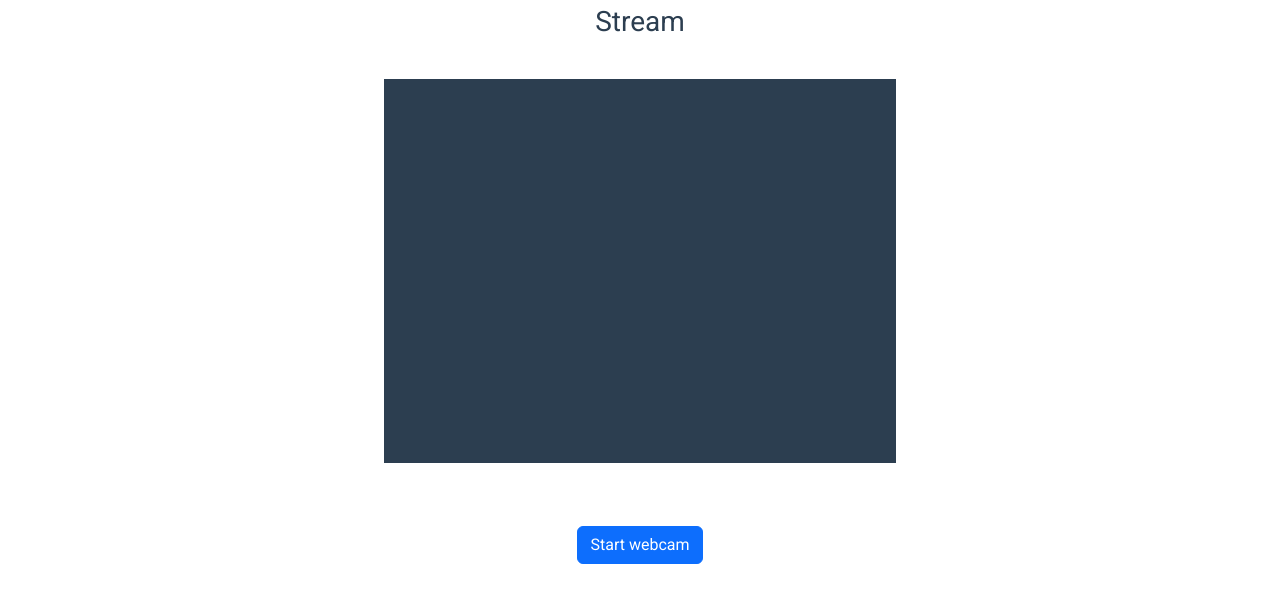
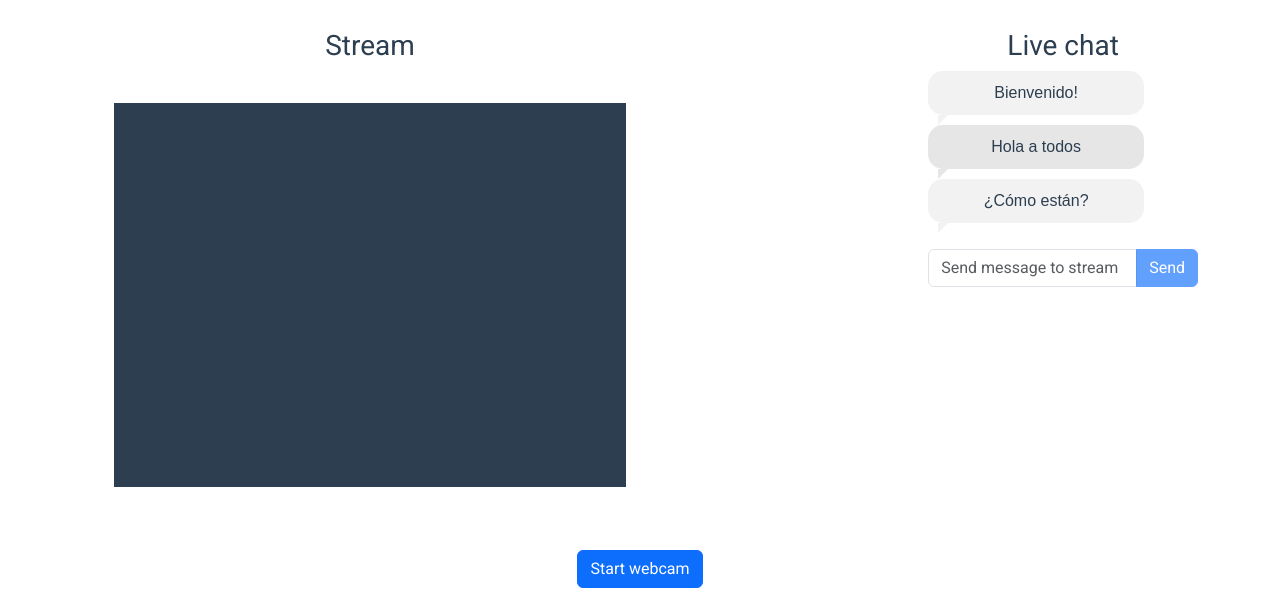
Before and after one commit to zamudio1243/streaming-simple-ui, a website built with Vite: page index.html in a window 1280 px wide. Shown: the part 121-730 px from the top of the page. Built offline with nearby package versions, Linux system fonts and the light colour scheme.

Commit message:
🚧 live chat

```diff
--- a/index.html
+++ b/index.html
@@ -1,42 +1,80 @@
 <!DOCTYPE html>
 <html lang="en">
-
   <head>
     <meta charset="UTF-8" />
     <link rel="icon" type="image/svg+xml" href="favicon.svg" />
     <meta name="viewport" content="width=device-width, initial-scale=1.0" />
     <title>WebRTC Demo</title>
     <!-- Importar Bootstrap CSS -->
-  <link rel="stylesheet" href="https://cdnjs.cloudflare.com/ajax/libs/bootstrap/5.3.0/css/bootstrap.min.css">
-
+    <link
+      rel="stylesheet"
+      href="https://cdnjs.cloudflare.com/ajax/libs/bootstrap/5.3.0/css/bootstrap.min.css"
+    />
   </head>
 
   <body>
     <div class="container">
       <h2 class="mt-5">1. Start/Watch stream video</h2>
-    <div class="videos">
+      <br />
+      <div class="video-container">
         <span>
           <h3>Stream</h3>
           <video id="webcamVideo" autoplay playsinline></video>
         </span>
-
+        <div class="live-chat-container">
+          <h3>Live chat</h3>
+          <ul id="message-list">
+            <li>Bienvenido!</li>
+            <li>Hola a todos</li>
+            <li>¿Cómo están?</li>
+          </ul>
+          <div class="input-group mb-3">
+            <input
+              id="callInput"
+              type="text"
+              class="form-control"
+              placeholder="Send message to stream"
+              aria-label="Call code"
+              aria-describedby="answerButton"
+            />
+            <button id="sendButton" class="btn btn-primary" disabled>
+              Send
+            </button>
+          </div>
+        </div>
       </div>
 
-    <button id="webcamButton" class="btn btn-primary mt-4">Start webcam</button>
-    <br>
-
+      <button id="webcamButton" class="btn btn-primary mt-4">
+        Start webcam
+      </button>
+      <br />
 
       <h2 class="mt-5">2. Create a new Streaming</h2>
       <div class="input-group mb-3">
-      <input id="streamInput" type="text" class="form-control" placeholder="Start stream with code" aria-label="Call code" aria-describedby="answerButton" />
-      <button id="streamButton" class="btn btn-primary" disabled>Start</button>
+        <input
+          id="streamInput"
+          type="text"
+          class="form-control"
+          placeholder="Start stream with code"
+          aria-label="Call code"
+          aria-describedby="answerButton"
+        />
+        <button id="streamButton" class="btn btn-primary" disabled>
+          Start
+        </button>
       </div>
 
       <h2 class="mt-5">3. Join to Stream</h2>
 
-
       <div class="input-group mb-3">
-      <input id="callInput" type="text" class="form-control" placeholder="Enter stream code" aria-label="Call code" aria-describedby="answerButton" />
+        <input
+          id="callInput"
+          type="text"
+          class="form-control"
+          placeholder="Enter stream code"
+          aria-label="Call code"
+          aria-describedby="answerButton"
+        />
         <button id="answerButton" class="btn btn-primary" disabled>Join</button>
       </div>
 
@@ -48,5 +86,4 @@
     <script src="https://cdnjs.cloudflare.com/ajax/libs/bootstrap/5.3.0/js/bootstrap.bundle.min.js"></script>
     <script type="module" src="/main.js"></script>
   </body>
-
 </html>
--- a/main.js
+++ b/main.js
@@ -1,15 +1,36 @@
 import "./style.css";
+import socket from "./socket";
+
+const servers = {
+  iceServers: [
+    {
+      urls: ["stun:stun1.l.google.com:19302", "stun:stun2.l.google.com:19302"],
+    },
+  ],
+  iceCandidatePoolSize: 10,
+};
+
+const messageList = document.getElementById("message-list");
+
+const staticMessages = ["Bienvenido!", "Hola a todos", "¿Cómo están?"];
+
+staticMessages.forEach((message) => {
+  const listItem = document.createElement("li");
+  listItem.textContent = message;
+  messageList.appendChild(listItem);
+});
+
 let localStream = null;
+
 // HTML elements
 const webcamButton = document.getElementById("webcamButton");
 const webcamVideo = document.getElementById("webcamVideo");
 const callButton = document.getElementById("callButton");
 const answerButton = document.getElementById("answerButton");
 
-
 webcamButton.onclick = async () => {
   localStream = await navigator.mediaDevices
-    .getUserMedia({ audio: true, video: true})
+    .getUserMedia({ audio: true, video: true })
     .catch((e) => {
       console.table(e);
     });
@@ -21,7 +42,6 @@ webcamButton.onclick = async () => {
   webcamButton.disabled = true;
 };
 
+callButton.onclick = async () => {};
 
-callButton.onclick = async () => {}
-
-answerButton.onclick = async () => {}
+answerButton.onclick = async () => {};
--- a/package.json
+++ b/package.json
@@ -9,5 +9,9 @@
   },
   "devDependencies": {
     "vite": "^2.0.5"
+  },
+  "dependencies": {
+    "dotenv": "^16.3.1",
+    "socket.io-client": "^4.7.1"
   }
 }
--- /dev/null
+++ b/socket.js
@@ -0,0 +1,11 @@
+require("dotenv").config();
+
+const endpoint = process.env.SOCKET_ENDPOINT || "http://localhost:3000";
+const stream_endpoint = `${endpoint}/stream `;
+
+const socket = io(stream_endpoint, {
+  transports: ["websocket"],
+  auth: { id: "1234" },
+});
+
+export default { socket };
--- a/style.css
+++ b/style.css
@@ -16,8 +16,59 @@ video {
   background: #2c3e50;
 }
 
-.videos {
+.video-container {
   display: flex;
-  align-items: center;
-  justify-content: center;
+  flex-direction: row;
+  align-items: start;
+  justify-content: space-between;
 }
+
+
+
+/* Estilos para los mensajes en el chat */
+#message-list {
+  list-style: none;
+  padding: 0;
+  display: flex;
+  flex-direction: column;
+}
+
+#message-list li {
+  position: relative;
+  display: inline-block;
+  max-width: 80%; /* Ajusta el ancho máximo según tus necesidades */
+  background-color: #f2f2f2;
+  border-radius: 15px;
+  padding: 10px;
+  margin-bottom: 10px;
+  font-family: Arial, sans-serif;
+}
+
+#message-list li:nth-child(even) {
+  background-color: #e6e6e6;
+}
+
+#message-list li::before {
+  content: "";
+  position: absolute;
+  bottom: 0;
+  width: 0;
+  height: 0;
+  border-style: solid;
+  border-width: 10px 10px 0 0;
+  border-color: #f2f2f2 transparent transparent transparent;
+  left: 10px;
+  transform: translateY(100%);
+}
+
+#message-list li:nth-child(even)::before {
+  border-color: #e6e6e6 transparent transparent transparent;
+}
+
+#message-input {
+  margin-top: 10px;
+}
+
+#add-button {
+  margin-top: 10px;
+}
```
Also changed, not shown: 3 other files. Lines whose indentation alone changed are shown as unchanged.
